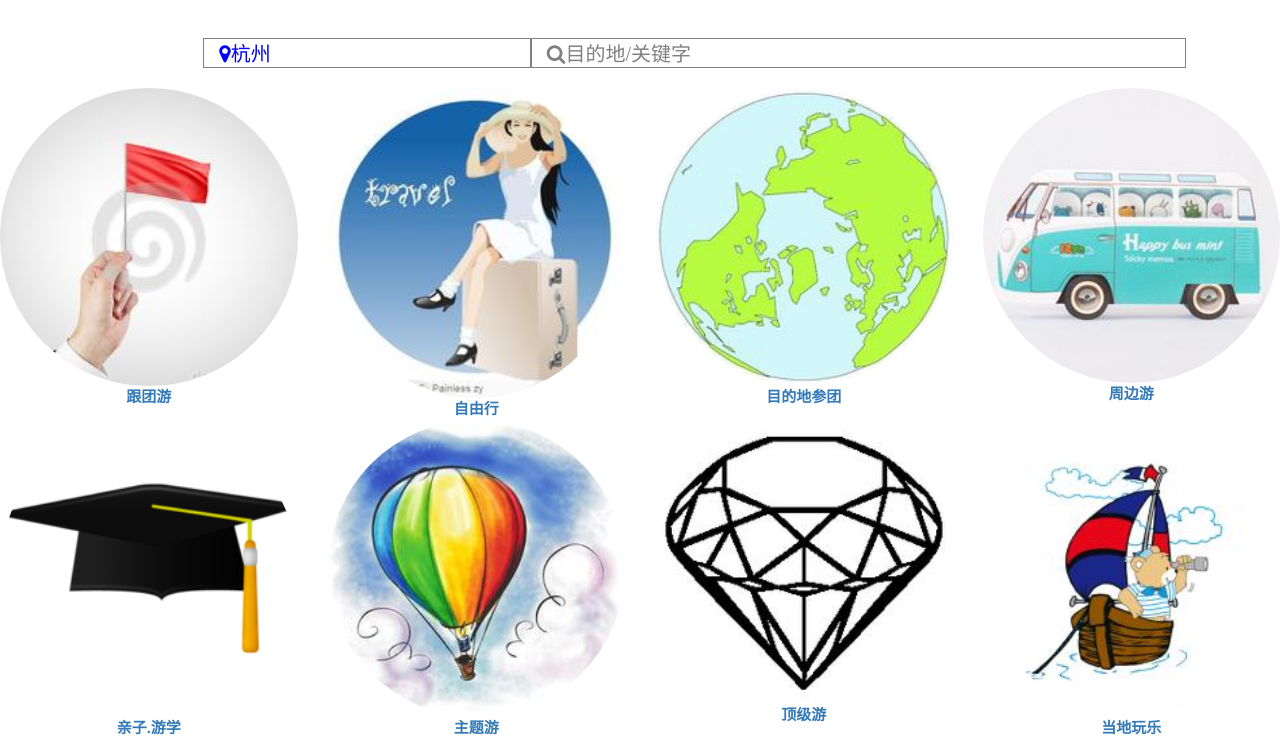
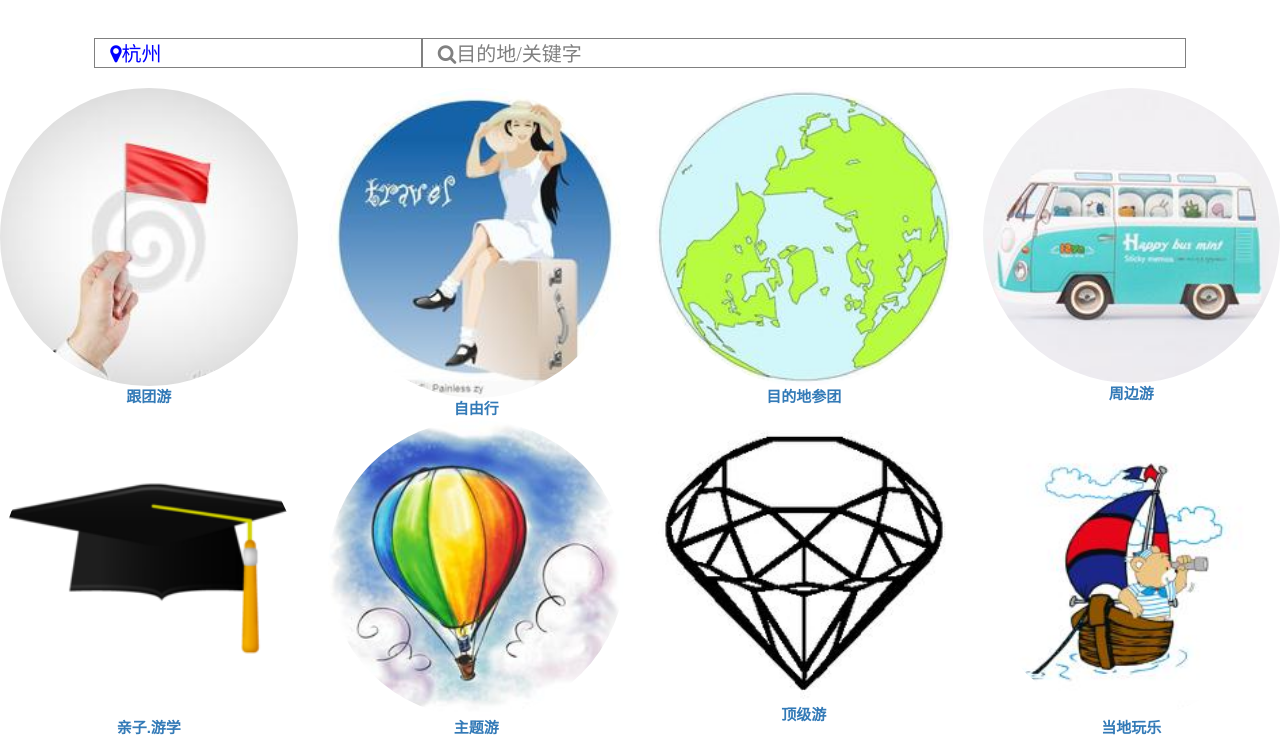
Before and after one commit to wanglinben/qimo, a plain HTML site: page src/travel.html in a window 1280 px wide. Shown: the part 292-1028 px from the top of the page. Drawn offline with Linux system fonts and the light colour scheme; grey boxes are pictures that could not be loaded; files whose address does not match are found by name.

Commit message:
Update travel.html

```diff
--- a/src/travel.html
+++ b/src/travel.html
@@ -57,14 +57,14 @@
 	</div>
 
 	<div class="row" style="height: 50px;">
-  		<div class="col-xs-2"></div>
+  		<div class="col-xs-1"></div>
   		<div class="col-xs-3" id="part1">
   			<span class="fa fa-map-marker" id="text1">杭州</span>
   		</div>
-  	    <div class="col-xs-6" id="part2">
+  	    <div class="col-xs-7" id="part2">
   		    <span class="fa fa-search" id="text2">目的地/关键字</span>
   	    </div>
-  		 <div class="col-xs-3"></div>
+  		 <div class="col-xs-1"></div>
   	</div>
 
     	<div class="row" style="text-align: center;">
```
